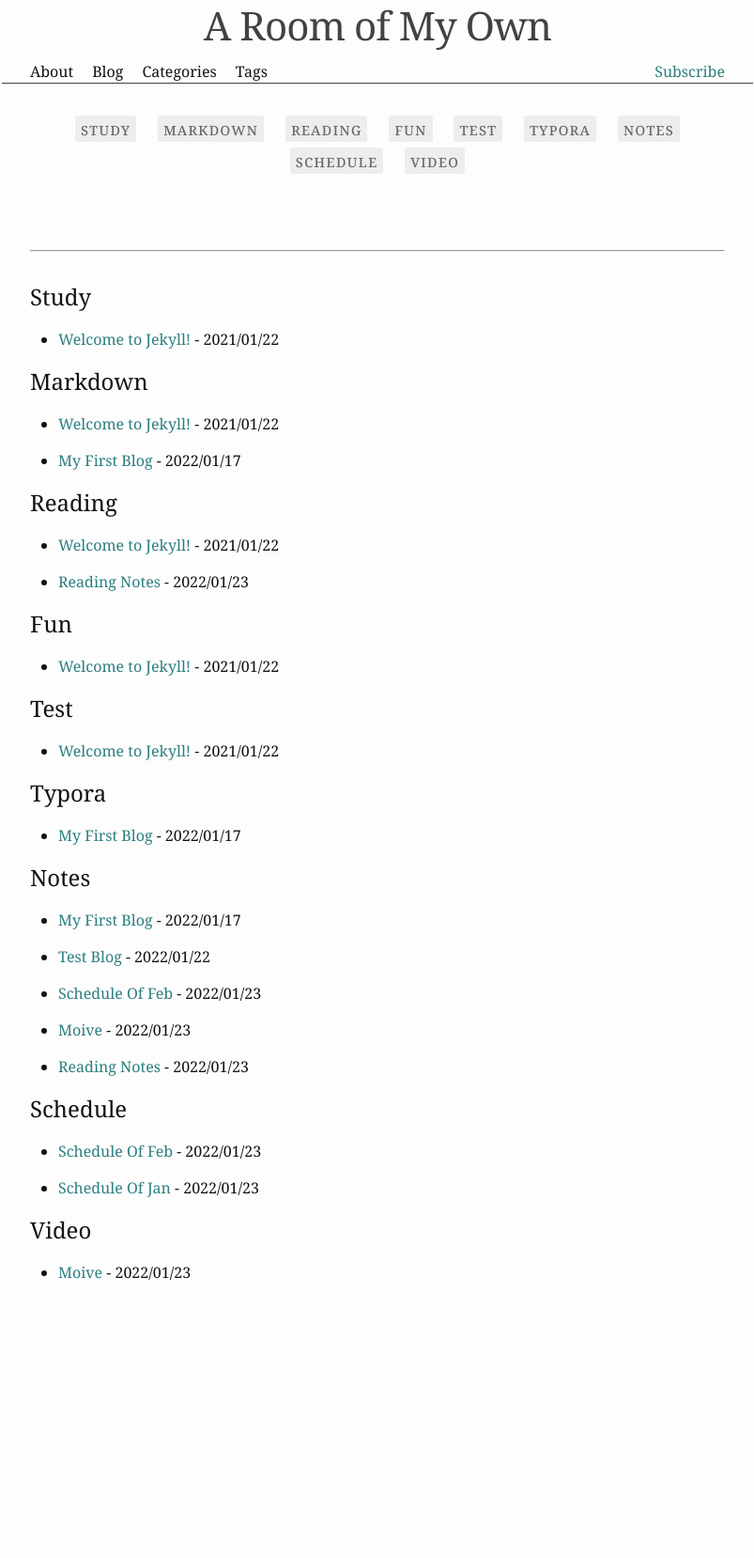
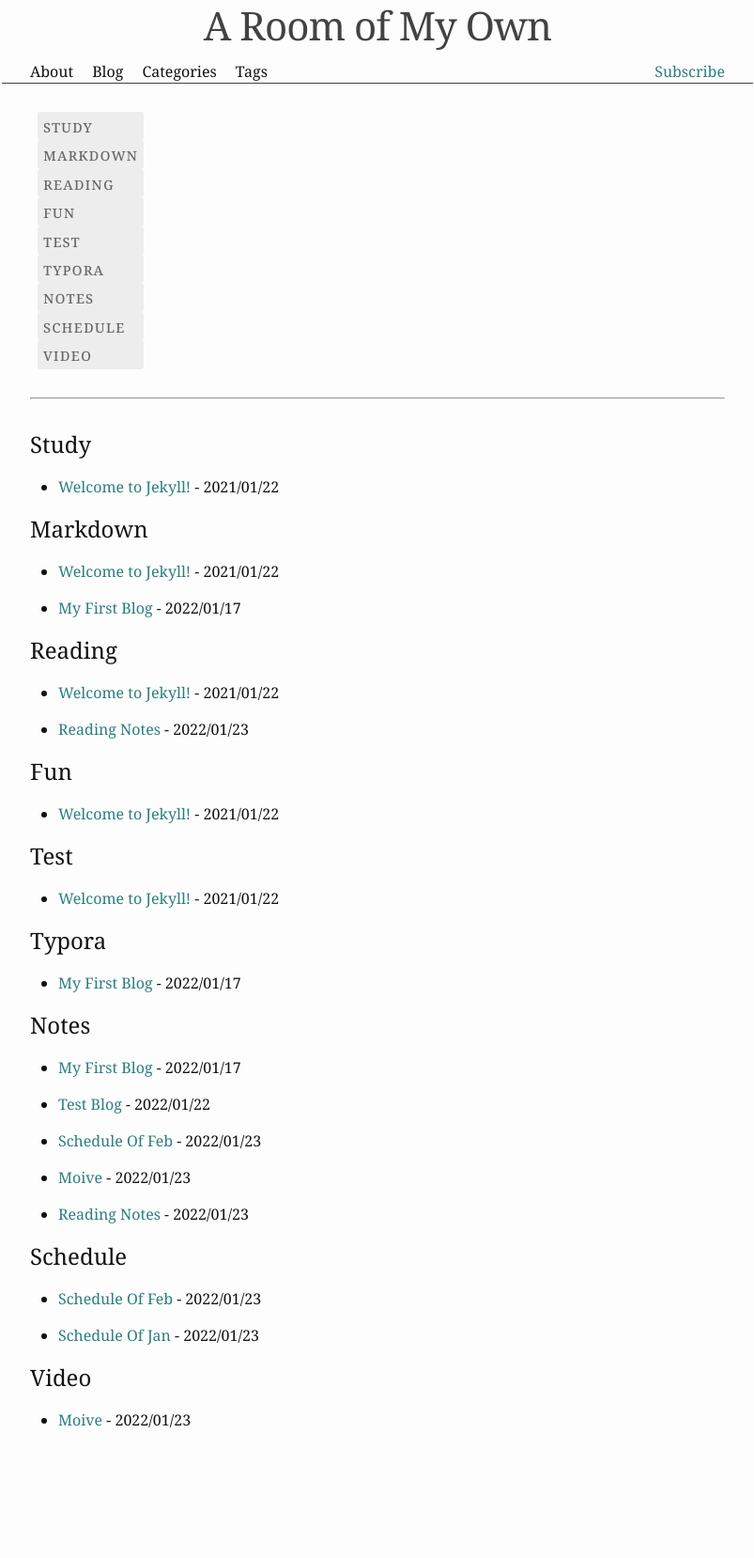
Before and after one commit to 9Echo/9Echo.github.io, a Jekyll site: the page built from tags.html, in a window 1280 px wide. Shown: the whole page at 94% size, without its empty margins (238-1041 px from the left). Built offline with Jekyll 4.4.1, drawn with Linux system fonts in a browser that asks for light colours; before the commit the page ends 1501 px from its top, so only the background shows below that.

Commit message:
Update _layout.scss

```diff
--- a/_sass/minima/_layout.scss
+++ b/_sass/minima/_layout.scss
@@ -266,10 +266,10 @@
     font-weight: 300;
     font-size: 1.4rem;
     font-variant: small-caps;
-    text-align: center;
-    display: block;
+    text-align: left;
+    display: inline-grid;
     letter-spacing: 1px;
-    margin-bottom: 80px;
+    margin-bottom: 0px;
 }
 
 .post-tags-item {
```
